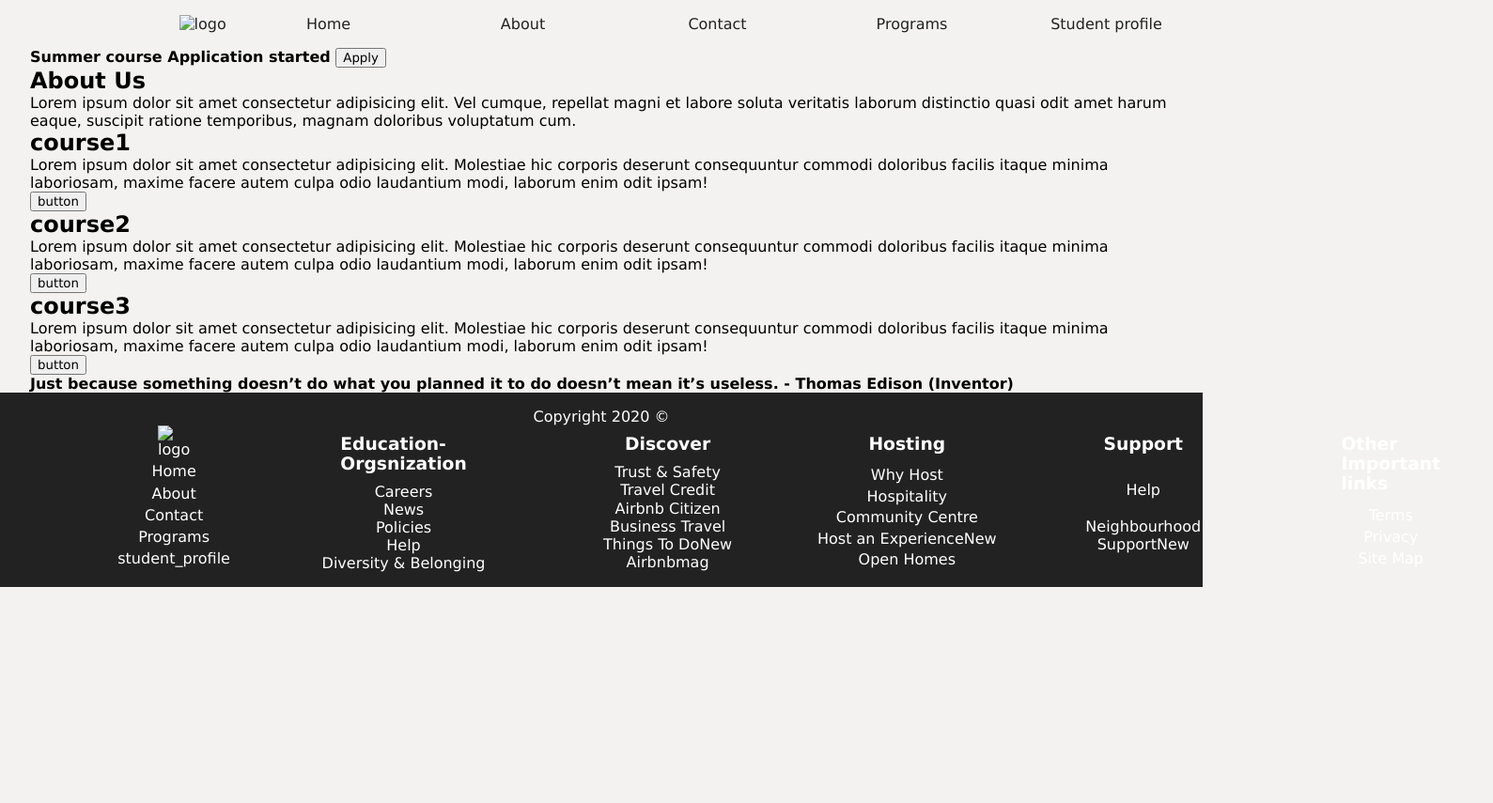
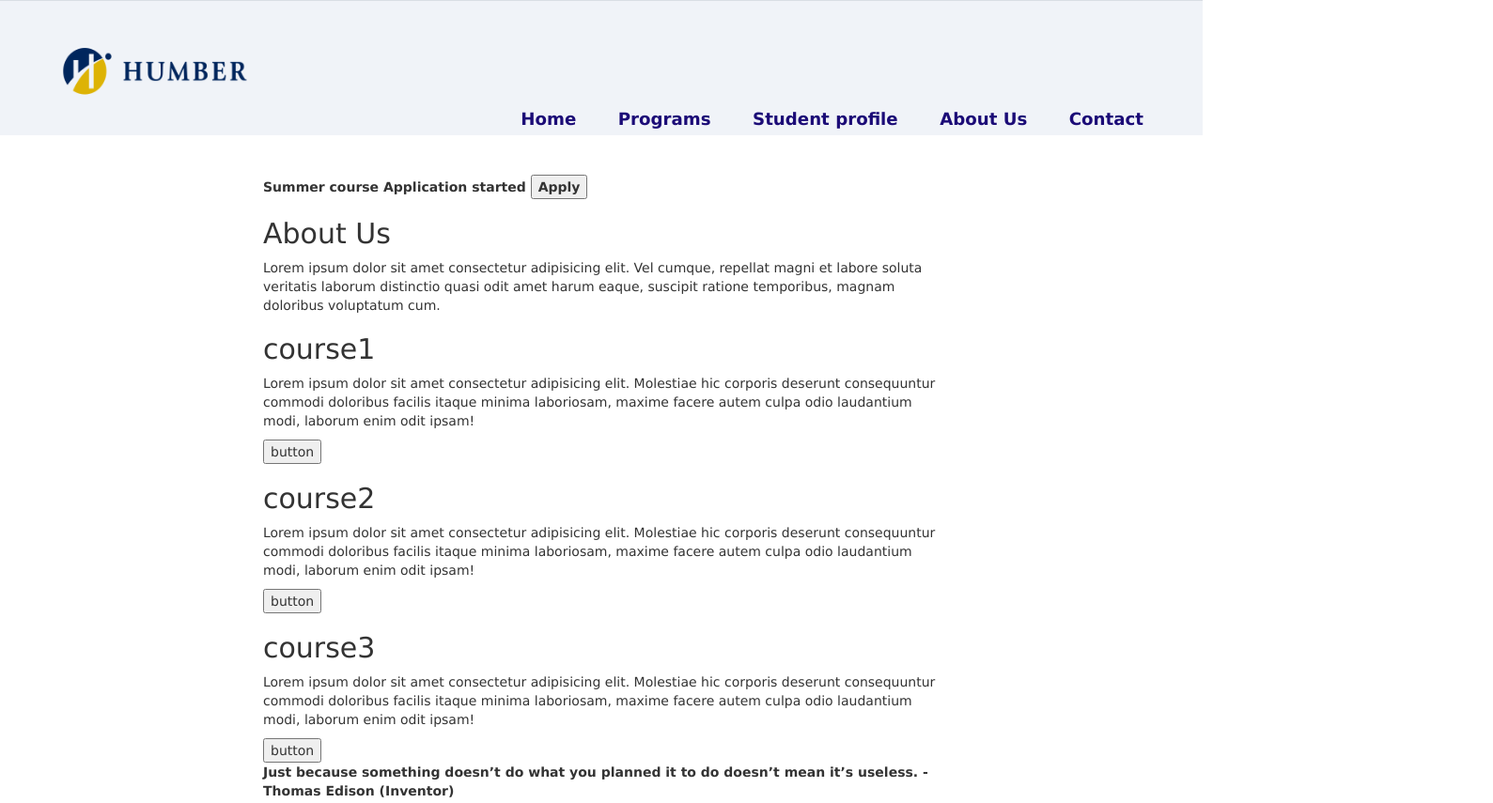
Before and after one commit to Education-organization/Education-organization, a website with bundled scripts: page public/index.html in a window 1280 px wide. Shown: the top 855 px of the page at 94% size, 1589 px wide, since content can reach past the window. Before the commit the page ends 800 px from the top, so only its background shows below. Built offline with nearby package versions, Linux system fonts and the light colour scheme; files whose address does not match are found by name.

```diff
--- a/public/css/Programs.css
+++ b/public/css/Programs.css
@@ -1,8 +1,10 @@
-body{
-    background-color: rgb(243, 242, 241);
+.program-page{
+  margin: 0;
 
 }
-.main-image{
+
+
+.program-image{
     background-image: url("/img/image5.jpg");
     background-size: cover;
      width: 100%;
@@ -14,18 +16,16 @@
     box-shadow: 1px 1px 2px 2px rgba(211, 211, 214, 0.5);
 }
 
-.main-heading{
+.heading-pro{
     position: absolute;
-       z-index: 5;
-
-    font-size: 1.4em;
+    z-index: 5;
+   font-size: 1.4em;
     text-align: center;
     color: rgb(12, 107, 49);
     display: inline-block;
-
-       padding: 0em 0em 17em 17em;
-       transform: translate(-50%, -50%);
-       -ms-transform: translate(-50%, -50%);
+    padding: 0em 0em 17em 17em;
+    transform: translate(-50%, -50%);
+    -ms-transform: translate(-50%, -50%);
 }
 
 
@@ -49,7 +49,7 @@
 
 }
 
-  .program-image{
+  .program-image1{
     background-image: url("/img/image2.png");
     background-size: cover;
      width: 100%;
@@ -100,6 +100,7 @@
   }
   .program-name-heading a ,  .length-heading, .loc-heading{
       color: black;
+      margin-top: 1em;
       text-decoration: none;
       font-weight: bold;
       font-size: 1.3em;
--- a/public/css/home.css
+++ /dev/null
@@ -1,227 +0,0 @@
-body {
-    background-color: #F7F0F0;
-    font: 1em helvetica, sans-serif;
-  }
-  .header {
-    background-color:#f7f0f0;
-    padding: 1em;
-  }
-  .router{
-    display: grid;
-    list-style-type: none;
-    grid-gap: 1em;
-  }
-  /* .router li {
-
-    margin: 0.25em;
-  } */
-  .router li img{
-    min-width: 5em;
-
-  }
-  /* .main {
-    padding: 0 1em;
-  }*/
-  .advortizement{
-    background-image: url("/img/Humber_College_LRC_North.jpg");
-    -webkit-background-size: cover;
-    -moz-background-size: cover;
-    -o-background-size: cover;
-    background-size: cover;
-    background-repeat: no-repeat;
-  /*  background-size: contain;
-  background-position: initial;
-    min-height: 40em;
-  display: block;
-  margin-left: 3em;
-  margin-bottom: -2.5em;
-  margin-bottom: -30em; */
-  /* margin: 3em; */
-  /* padding: 8em; */
-  text-shadow: blue;
-  opacity: 1em;
-  }
-  .advortizement b{
-    text-align: center;
-  padding: 5em;
-  color: rgb(10, 14, 241);
-  margin: 4em;
-  padding: 2em;
-  font-size: 1.5em;
-  }
-  .aboutUs{
-  background-color:#d2e0fa;
-    margin: 3em;
-    margin-bottom: -2.5em;
-  }
-  .courseblog{
-    display: grid;
-    grid-template-columns: 1fr ;
-    margin: 3em;
-    grid-gap: 1em;
-    text-align: center;
-  margin-bottom: 2em;
-  }
-  .courseblog section{
-    box-shadow: 12px 29px 81px 0px rgba(0,0,0,0.75);
-    padding-bottom: 2em;
-  }
-  .quote{
-    background-color:#f3dfe3 ;
-    margin: 3em;
-    text-align: center;
-    line-height: 4em;
-  }
-  .quote b{
-    font-size: 2em;
-  }
-  .footer {
-    background-color: grey;
-    color: white;
-    padding: 1em;
-    text-align: center;
-  }
-  html{
-    margin: 0;
-    padding: 0;
-  }
-  body{
-    background-color:#edf1f3;
-
-
-  }
-  .header img{
-    display: inline;
-    position: absolute;
-      max-width: 4em;
-
-    }
-    .router{
-      display: grid;
-      grid-gap: 0.125em;
-       text-align: right;
-       text-decoration: none;
-       text-align: center;
-      /* border: 0.25em  solid black; */
-
-    }
-
-    .one{
-      margin-top: 3em;
-    }
-    .home{
-      color: white;
-    }
-    .router li a{
-      text-align: right;
-    text-decoration: none;
-    }
-  .footer .router{
-    display: grid;
-    list-style-type: none;
-  }
-  .footer  ul{
-    display: grid;
-    list-style-type: none;
-  }
-
-  /* Tablet */
-  @media screen and (min-width: 40em) {
-    .header img{
-      display: inline;
-      position: absolute;
-        max-width: 4em;
-
-      }
-
-      .router{
-        grid-template-columns: 1fr 1fr 1fr 1fr 1fr 1fr 1fr 1fr 1fr ;
-        /* border: 0.25em  solid black; */
-        /* text-align: right; */
-        list-style-type: none;
-      }
-      .router li a{
-      text-decoration: none;
-      }
-      .advortizement{
-
-        min-height: 40em;
-        background-repeat: no-repeat;
-        background-size: contain;
-      background-position: initial;
-      /* display: block; */
-      margin-left: 3em;
-      margin-bottom: -2.5em;
-      margin-bottom: -25em;
-      }
-      .courseblog{
-
-        grid-template-columns: 1fr ;
-        margin: 3em;
-        grid-gap: 1em;
-        text-align: center;
-      margin-bottom: 2em;
-      }
-      .footer .router{
-        grid-template-columns: 1fr 1fr 1fr 1fr 1fr;
-        margin-left: 4em;
-        grid-gap: 1em;
-        list-style-type: none;
-      }
-      .footer  ul{
-        grid-template-columns: 1fr;
-        list-style-type: none;
-
-      }
-  }
-
-
-  /* Desktop */
-  @media screen and (min-width: 65em) {
-  .header img{
-  display: inline;
-  position: absolute;
-    max-width: 4em;
-    text-decoration: none;
-
-  }
-  .advortizement{
-
-    min-height: 40em;
-    background-repeat: no-repeat;
-    background-size: contain;
-  background-position: initial;
-  display: block;
-  margin-left: 3em;
-  margin-bottom: -2.5em;
-  margin-bottom: -2em;
-  }
-  .courseblog{
-
-    grid-template-columns: 1fr 1fr 1fr;
-    margin: 3em;
-    grid-gap: 1em;
-    text-align: center;
-  margin-bottom: 2em;
-  }
-  .router{
-    grid-template-columns: 1fr 1fr 1fr 1fr 1fr 1fr 1fr 1fr 1fr ;
-    list-style-type: none;
-    /* border: 0.25em  solid black; */
-    /* text-align: right; */
-    list-style-type: none;
-  }
-  .router li a{
-  text-decoration: none;
-  }
-  .footer .router{
-    grid-template-columns: 1fr 1fr 1fr 1fr 1fr 1fr 1fr ;
-    margin-left: 4em;
-    grid-gap: 1em;
-    list-style-type: none;
-  }
-  .footer  ul{
-    grid-template-columns: 1fr;
-    list-style-type: none;
-  }
-  }
--- a/public/css/index.css
+++ b/public/css/index.css
@@ -1,153 +1,115 @@
-html{
+
+.main-heading{
  margin: 0;
+padding: 0;
+width: 100%;
+height : 18vh;
+background-color:rgb(240, 243, 248);
+border-top: 0.1rem solid  rgb(217, 222, 228);
+
+	}
+
+	.logo{
+		top: 1em;
+		margin : 1em;
+		text-align: left;
+
+	   }
+	   .navbar{
+		text-align: right;
+		margin-right: 3em;
+	   }
+
+	   .navbar a{
+	   color: rgb(27, 11, 119);
+		font-size: 1.3em;
+		font-weight: bold ;
+		text-decoration: none;
+	   }
+
+	   .navbar ul {
+		list-style-type: none;
+		margin-top: -4em;
 		padding: 0;
 
 	   }
 
-body {
-  background-color:#edf1f3;
-	font: 1em helvetica, sans-serif;
-}
-
-.header {
-
-	padding: 1em 0;
-}
-.router{
-	display: grid;
-	list-style-type: none;
-
-}
- /* img{
-min-width: 15em;
-padding-bottom: 25em;
-margin-bottom: 20em;
-} */
-.router li a{
-	color: #222222;
-}
-.main {
-	padding: 0 1em;
-}
-
-.footer {
-	background-color: #222222;
-	color: white;
-	padding: 1em;
-}
-.footer li a{
-	color: white;
-}
-.footer p {
-	text-align: center;
-}
-
-.header img{
-  display: inline;
-  position: absolute;
-    max-width: 4em;
-
-  }
-  .router{
-    display: grid;
-    grid-gap: 0.125em;
-		 text-align: right;
-		 text-decoration: none;
-    /* border: 0.25em  solid black; */
+	   .navbar li {
+		display: inline-block;
+		padding: 2rem;
 
 	   }
 
-  .router li a{
-    text-align: right;
+
+	   .nabvbar li a {
+		display: block;
+		color: rgb(27, 11, 119);
+
+		padding: 0.1em 0.5em;
 	   text-decoration: none;
 	   }
 
-.footer .router{
+	   .navbar li a:hover {
+		color:  rgb(212, 171, 37);
+		text-decoration: underline;
+	   }
+
+
+	   .footer-area{
+		width: 100%;
+		display: block;
+		background-color: rgb(19, 21, 22);
+		color: white;
+		 padding: 2em;
+	   }
+
+
+ .footer-area .explore{
+    padding-right: 13em;
     display: grid;
+    grid-template-columns: 1fr 1fr 1fr 1fr ;
+    margin-left: 2em;
+	grid-gap: 0.6em;
 	list-style-type: none;
 }
-.footer  ul{
-	display: grid;
+	   .footer-area ul{
 		list-style-type: none;
-
+		padding-left: 1.5em;
+		padding-bottom: 0em;
+		margin: 0;
+		line-height: 1.5em;
 	   }
 
-/* Tablet */
-@media screen and (min-width: 40em) {
 
-	.header img{
-		display: inline;
-		position: absolute;
-			max-width: 4em;
-
+	   .footer-area li a {
+		color:rgb(186, 189, 192) ;
+		text-decoration: none;
+		font-size: 1em;
 	   }
 
-		.router{
-			grid-template-columns: 1fr 1fr 1fr 1fr 1fr 1fr 1fr 1fr 1fr ;
-			/* border: 0.25em  solid black; */
-			/* text-align: right; */
-			list-style-type: none;
-		}
-		.router li a{
-		text-decoration: none;
-		}
-
-		.footer .router{
-			grid-template-columns: 1fr 1fr 1fr 1fr 1fr;
-			margin-left: 4em;
-			grid-gap: 1em;
-			list-style-type: none;
-		}
-		.footer  ul{
-			grid-template-columns: 1fr;
-			list-style-type: none;
-
-		}
+	   .footer-area li a:hover {
+		text-decoration: underline;
 
 	   }
 
 
 
-/* Desktop */
-@media screen and (min-width: 65em) {
-.header{
-	color: #222222;
-}
-.header img{
-display: inline;
-position: absolute;
-	max-width: 4em;
-	text-decoration: none;
-
+	   .footer-area .social li{
+		display: inline-block;
+		text-align: right;
 	   }
 
-.router{
-	grid-template-columns: 1fr 1fr 1fr 1fr 1fr 1fr  ;
-	list-style-type: none;
-  /* border: 0.25em  solid black; */
-	/* text-align: right; */
+	   .footer-area .social ul{
 		list-style-type: none;
 		text-align: center;
-}
-.router img{
-
-padding:0 3em;
-}
-.router li a{
-text-decoration: none;
+		font-size: 2.1em;
+		padding-left: 12em;
+		padding-top: 3em;
 	   }
 
-.footer .router{
-  grid-template-columns: 1fr 1fr 1fr 1fr 1fr 1fr 1fr;
-  margin-left: 4em;
-	grid-gap: 1em;
-	list-style-type: none;
+	   .footer-area .social li a{
+
+		border: black;
+		background-color: rgb(10, 11, 12);
+		padding:0.5rem 0.5rem 0.5rem 0.5rem;
 	   }
-
-.footer  ul{
-	grid-template-columns: 1fr;
-	list-style-type: none;
-
-}
-
-}
--- a/public/index.html
+++ b/public/index.html
@@ -1,43 +1,65 @@
-<!doctype html>
+<!DOCTYPE html>
 <html lang="en">
+
 <head>
-    <meta charset="utf-8">
+  <meta charset="UTF-8">
   <meta name="viewport" content="width=device-width, initial-scale=1.0">
-    <title>Spa-framework</title>
+  <meta http-equiv="X-UA-Compatible" content="ie=edge">
+  <meta name="description" content="">
+  <meta name="authors" content="Bhawan , Dimpy, Shreya">
+  <script src="https://kit.fontawesome.com/70195ad3d9.js" crossorigin="anonymous"></script>
+  <link href="https://fonts.googleapis.com/css?family=Roboto&display=swap" rel="stylesheet">
+  <link rel="stylesheet" href="https://www.w3schools.com/w3css/4/w3.css">
+  <link rel="stylesheet" href="https://maxcdn.bootstrapcdn.com/bootstrap/3.4.0/css/bootstrap.min.css">
+  <script src="https://ajax.googleapis.com/ajax/libs/jquery/3.4.1/jquery.min.js"></script>
+  <script src="https://maxcdn.bootstrapcdn.com/bootstrap/3.4.0/js/bootstrap.min.js"></script>
   <link rel="stylesheet" href="css/reset.css">
   <link rel="stylesheet" href="/css/index.css">
   <link rel="stylesheet" href="/css/Programs.css">
   <link rel="stylesheet" href="/css/student_profile.css">
+  <title>Spa-framework</title>
+
 
 </head>
+
 <body>
-    <header class="header">
-      <!-- <h1>SPA (Single Page App) Framework</h1> -->
-      <nav>
-        <ul class="router">
-          <li><img src="/images/humber-logo.png" alt="logo"></li>
+  <header>
+    <div class="main-heading">
+      <nav class="navbar">
+        <div class="logo">
+          <img src="/img/190415-humber.png" alt="humber Logo"
+            style="width: 300px;  height: 120px;  background-position: center;  background-repeat: no-repeat;">
+        </div>
+        <ul>
+          <li><a href="/home" id="home">Home</a></li>
+          <li><a href="/Programs" id="Programs">Programs</a></li>
+          <li><a href="/student_profile" id="student_profile">Student profile</a></li>
+          <li><a href="/About" id="About">About Us</a></li>
+          <li><a href="#" id="contact">Contact</a></li>
+
+        </ul>
+      </nav>
+
+    </div>
+  </header>
+
+  <main class="main"></main>
+  <footer>
+    <div class="footer-area">
+      <div class="explore">
+        <ul>
+          <h4>Humber</h4>
+          <li><a href="#" id="Student Life">Student Life</a></li>
+          <li><a href="#" id="Admissions">Admissions</a></li>
           <li><a href="/home" id="home">Home</a></li>
           <li><a href="#" id="about">About</a></li>
-          <li><a href="#" id="contact">Contact</a></li>
-          <li><a href="/Programs" id="Programs">Programs</a></li>
-          <li><a href="/student_profile" id="student_profile">Student profile</a></li>
-        </ul>
-      </nav>
-    </header>
-    <main class="main"></main>
-    <footer class="footer">
-      <p>Copyright 2020 &copy;</p>
-      <nav class="router">
-        <ul >
-          <li><img src="/images/humber-logo.png" alt="logo"></li>
-          <li><a href="/home" id="home">Home</a></li>
-          <li><a href="#" id="about">About</a></li>
-          <li><a href="#" id="contact">Contact</a></li>
+          <li><a href="#" id="contact">Contact Us</a></li>
+
           <li><a href="/Programs" id="Programs">Programs</a></li>
           <li><a href="/student_profile" id="student_profile">student_profile</a></li>
         </ul>
         <ul>
-            <h3>Education-Orgsnization</h3>
+          <h4>Education-Organization</h4>
           <li><a href="#">Careers</a></li>
           <li><a href="#">News</a></li>
           <li><a href="#">Policies</a></li>
@@ -45,7 +67,7 @@
           <li><a href="#">Diversity & Belonging</a></li>
         </ul>
         <ul>
-            <h3>Discover</h3>
+          <h4>Discover</h4>
           <li><a href="#">Trust & Safety</a></li>
           <li><a href="#">Travel Credit</a></li>
           <li><a href="#">Airbnb Citizen</a></li>
@@ -54,27 +76,29 @@
           <li><a href="#">Airbnbmag</a></li>
         </ul>
         <ul>
-            <h3>Hosting</h3>
+          <h4>Hosting</h4>
           <li><a href="#">Why Host</a></li>
           <li><a href="#">Hospitality</a></li>
           <li><a href="#">Community Centre</a></li>
           <li><a href="#">Host an ExperienceNew</a></li>
           <li><a href="#">Open Homes</a></li>
         </ul>
-          <ul><h3>Support</h3>
-            <li><a href="#">Help</a></li>
-            <li><a href="#">Neighbourhood SupportNew</a></li>
-
-          </ul>
+      </div>
+      <div class="social">
 
         <ul>
-            <h3>Other Important links</h3>
-            <li><a href="#">Terms</a></li>
-            <li><a href="#">Privacy</a></li>
-            <li><a href="#">Site Map</a></li>
+          <li><a href="#facebook"><i class="fab fa-facebook-f"></i></a></li>
+          <li><a href="#facebook"><i class="fab fa-twitter"></i></a></li>
+          <li><a href="#facebook"><i class="fab fa-instagram"></i></a></li>
+          <li><a href="#facebook"><i class="fab fa-youtube"></i> </a></li>
         </ul>
-      </nav>
+        <div class="copyright">
+          <p> &copy; 2020, Humber College</p>
+        </div>
+      </div>
+      </div>
   </footer>
   <script src="/js/app.js" type="module"></script>
 </body>
+
 </html>
--- a/public/js/app.js
+++ b/public/js/app.js
@@ -1,7 +1,7 @@
 import Home from '/js/pages/home.js'
 import Programs from '/js/pages/Programs.js'
 import Student from '/js/pages/student_profile.js'
-
+import About from '/js/pages/About.js'
 // Store a few references
 // const $routes = document.querySelectorAll('.router a')
 const $main =   document.querySelector('.main')
@@ -10,7 +10,8 @@
 const routes = {
 	home: new Home(),
 	Programs: new Programs(),
-	student_profile: new Student()
+	student_profile: new Student(),
+	About: new About()
 }
 
 // Load new page content
--- /dev/null
+++ b/public/js/pages/About.js
@@ -0,0 +1,40 @@
+import Page from '../page.js'
+export default class About extends Page {
+	constructor() {
+		super()
+		this.html = `<h2>About</h2>
+		<button id="dosomething">Click me!</button>`
+		this.html = `
+		<header>
+			<h2>About</h2>
+			<button id="dosomething">Click me!</button>
+		</header>
+		<h3>Learn more about:</h3>
+		<ul class="router">
+			<li><a href="about/faculty">Faculty</a></li>
+			<li><a href="about/students">Students</a></li>
+		</ul>
+		<article id="info"></article>`
+	}
+	registerListeners() {
+		console.log('registerListeners() from: About')
+		document.querySelector('#dosomething').addEventListener('click', event => {
+			alert("It worked!")
+		})
+	}
+	subrequests(path) {
+		console.log(path) // The path (after the page) as an Array
+
+		const $info = document.getElementById('info')
+
+		// Depending on the first directive in the URL, load up different content (these can also be Page components!)
+		if (path[0] == 'faculty') {
+			$info.innerHTML = `<h3>Faculty</h3>
+			<p>Lorem ipsum dolor sit amet consectetur adipisicing elit. Ea illo quam eius fuga facere, totam veritatis. Corporis, minima cum, maiores, voluptatem dignissimos illo consequuntur cumque repellat pariatur blanditiis itaque. Laboriosam.</p>`
+		} else if (path[0] == 'students') {
+			$info.innerHTML = `<h3>Students</h3>
+			<p>Lorem ipsum dolor sit amet consectetur adipisicing elit. Ea illo quam eius fuga facere, totam veritatis. Corporis, minima cum, maiores, voluptatem dignissimos illo consequuntur cumque repellat pariatur blanditiis itaque. Laboriosam.</p>`
+		}
+
+	}
+}
--- a/public/js/pages/Programs.js
+++ b/public/js/pages/Programs.js
@@ -1,19 +1,19 @@
 import Page from '../page.js'
 
-export default class About extends Page {
+export default class Programs extends Page {
 	constructor() {
 		super()
         this.html = `
-    <section>
-      <div class="main-image"> </div>
-      <div class="main-heading">
+    <section class="Program-page">
+      <div class="program-image"> </div>
+      <div class="heading-pro">
         <p>CONTINUING EDUCATION</p>
         <h2>Programs List</h2>
       </div>
     </section>
     <section class="program-list">
       <div class="program-row">
-        <div class="program-name-heading"><a href="#">Program Name</a>
+        <div class="program-name-heading"><a href="#">Program</a>
         </div>
         <div class="length-heading">
           <p>Length</p>
@@ -23,7 +23,7 @@
         </div>
       </div>
       <div class="program-row">
-        <div class="program-name"><a href="#">Web Design and Development</a>
+        <div class="program-name"><a href="webdesign">Web Design and Development</a>
         </div>
         <div class="length">
           <p>2 Semester</p>
@@ -34,7 +34,7 @@
       </div>
 
       <div class="program-row">
-        <div class="program-name"><a href="#">Advertising and Graphic Design</a>
+        <div class="program-name"><a href="webdesign">Advertising and Graphic Design</a>
         </div>
         <div class="length">
           <p>4 Semester</p>
@@ -114,7 +114,7 @@
 
     <section class="program-description">
       <article>
-        <div class="program-image"></div>
+        <div class="program-image1"></div>
         <div class="program-highlight">
           <h2>Web Design And Development</h2>
           <p>CERTIFICATE OF ACHIEVEMENT | CODE: WDD911</p>
@@ -147,7 +147,7 @@
 
            This program is not eligible for Ontario Student Assistance Program (OSAP). It is eligible for Second Career Funding. Further details and how to apply are found at ontario.ca/page/second-career.</p>
           </div>`
-        		} else if (path[0] == 'advertising') {
+        		} else if (path[0] == 'webdesign') {
 			$info.innerHTML = `<h3>Advertising and Graphic Design</h3>
             <div class="about-pro">
             <h3>About the Program </h3>
--- a/public/js/pages/home.js
+++ b/public/js/pages/home.js
@@ -1,6 +1,6 @@
 import Page from '../page.js'
 
-export default class About extends Page {
+export default class home extends Page {
 	constructor() {
 		super()
         this.html = `
```
Also changed, not shown: public/js/page.js (line endings or trailing spaces), 1 other file. Lines whose indentation alone changed are shown as unchanged.
